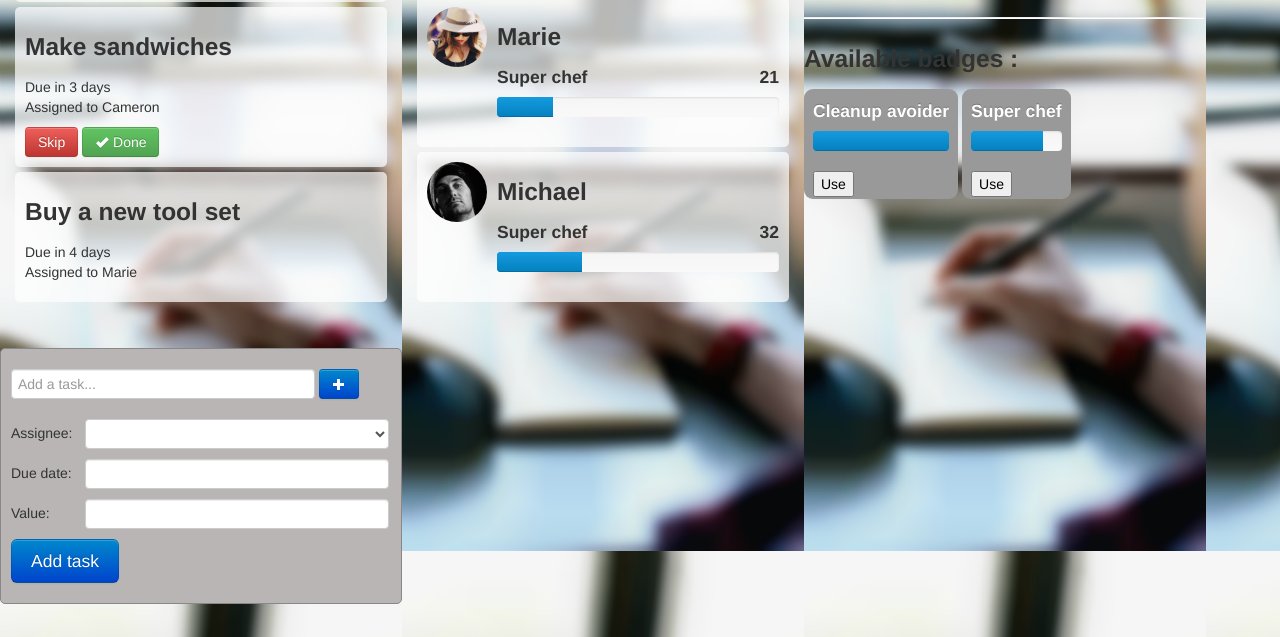
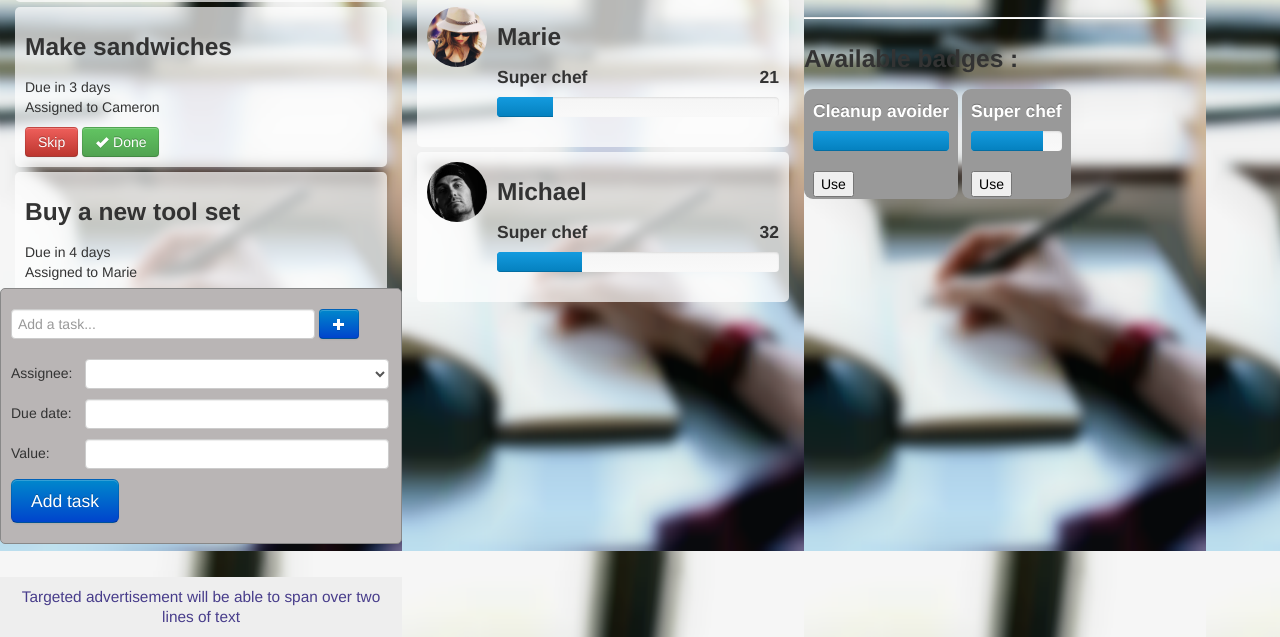
Before and after one commit to rkz/roommates, a plain HTML site: page index.html in a window 1280 px wide. Shown: the part 163-800 px from the top of the page. Drawn offline with Linux system fonts and the light colour scheme.

Commit message:
Advertisement placeholder

```diff
--- a/css/main.css
+++ b/css/main.css
@@ -20,8 +20,7 @@ body {
 }
 
 .page {
-    background: transparent;
-    min-height: 577px;
+    min-height: 527px;
     width: 400px;
 }
 
@@ -62,7 +61,7 @@ body {
 
 #add-task {
     position: absolute;
-    bottom: -210px;
+    bottom: -200px;
     left: 0px;
     width: 100%;
 
@@ -126,3 +125,17 @@ body {
     font-size: 130%;
     z-index: 1000;
 }
+
+#ads {
+    position: absolute;
+    left: 0;
+    width: 382px;
+    height: 40px;
+    bottom: 0;
+    background-color: #eeeeee;
+    text-align: center;
+    padding: 10px;
+    font-size: 110%;
+    z-index: 1000;
+    color: #483D8B;
+}
--- a/index.html
+++ b/index.html
@@ -85,5 +85,6 @@
                 </div>
             </div>
         </div>
+        <div id="ads">Targeted advertisement will be able to span over two lines of text</div>
     </body>
 </html>
--- a/roommates.js
+++ b/roommates.js
@@ -263,7 +263,7 @@ function doAddTask ()
     data.tasks.push(task);
 
     // reset adding form state
-    $('#add-task').animate({ bottom: -210 }, 1000);
+    $('#add-task').animate({ bottom: -200 }, 1000);
     $('#add-task-name').val('');
 
     buildUI();
```
